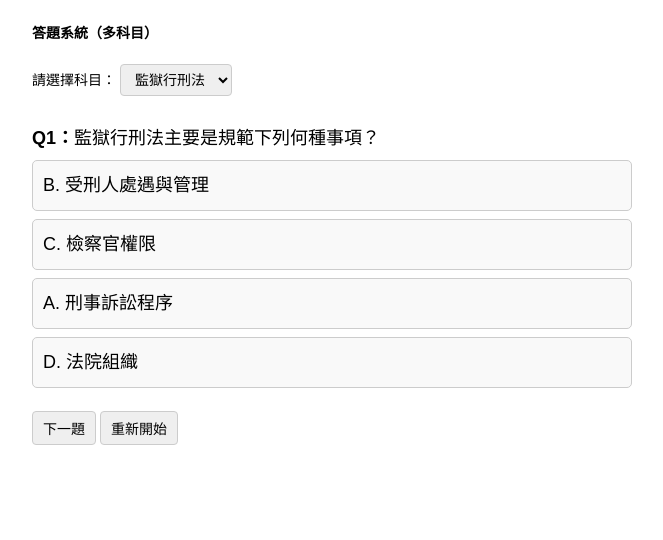
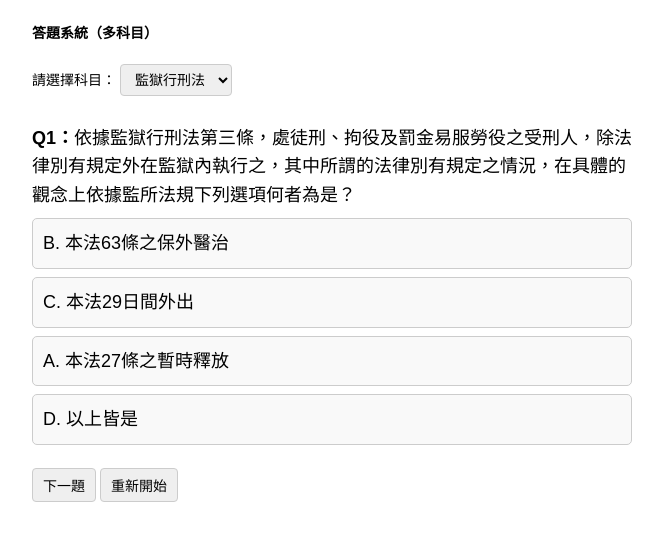
Before and after one commit to kaworu912/quiz-app, a plain HTML site: page index.html in a window 1280 px wide. Shown: the whole page, without its empty margins (308-971 px from the left). Drawn offline with Linux system fonts and the light colour scheme.

Commit message:
Add files via upload

```diff
--- a/index.html
+++ b/index.html
@@ -83,17 +83,24 @@
     const questionBanks = {
       "監獄行刑法": [
         {
-          "question": "依監獄行刑法規定，受刑人可以向哪個機關申訴監獄處分？",
-          "options": ["監獄長官", "地方法院", "監察院", "法務部"],
+          "question": "下列何者並非我國監獄行刑之積極目的？",
+          "options": ["改悔向上", "監禁處遇", "培養其適應社會生活之能力", "以上皆是"],
           "answer": 1,
-          "explanation": "受刑人若對監獄處分不服，得向地方法院提起訴訟或聲明異議。"
+          "explanation": "監獄行刑法主要規範受刑人在監之處遇、懲罰、請假、會客等事項。"
         },
         {
-          "question": "監獄行刑法主要是規範下列何種事項？",
-          "options": ["刑事訴訟程序", "受刑人處遇與管理", "檢察官權限", "法院組織"],
-          "answer": 1,
-          "explanation": "監獄行刑法主要規範受刑人在監之處遇、懲罰、請假、會客等事項。"
+  question: "由監獄行刑法第三條之規定中，可知下列何者為監獄中執行之例外？",
+  options: ["拘役", "有期徒刑", "無期徒刑", "死刑"],
+  answer: 3,
+"explanation": "監獄為執行自由刑之場所，徒刑拘役為自由刑。死刑並非自由刑。"
+},
+ {
+          "question": "依據監獄行刑法第三條，處徒刑、拘役及罰金易服勞役之受刑人，除法律別有規定外在監獄內執行之，其中所謂的法律別有規定之情況，在具體的觀念上依據監所法規下列選項何者為是？",
+          "options": ["本法27條之暫時釋放", "本法63條之保外醫治", "本法29日間外出", "以上皆是"],
+          "answer": 3,
+          "explanation": "。"
         }
+
       ],
       "刑法": [
         {
```
